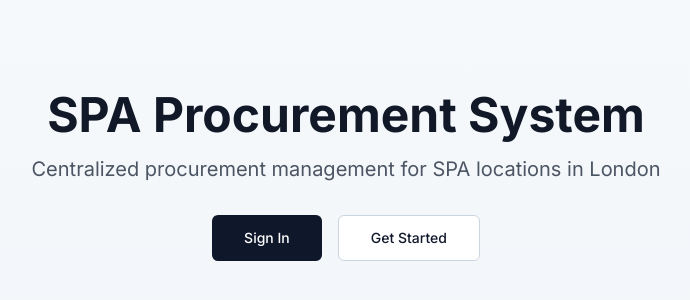
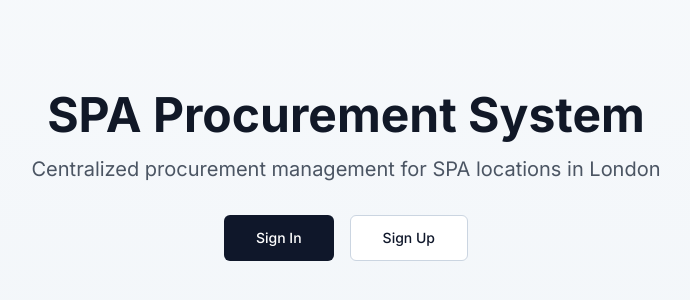
Before and after one commit to CroSSer23/CRM-SPA, a Next.js app: page / in a window 1280 px wide. Shown: the part 224-524 px from the top of the page, without its empty margins (294-984 px from the left). Built offline with nearby package versions, Linux system fonts and the light colour scheme; no server answers.

Commit message:
fix: use correct Clerk domain for authentication

```diff
--- a/app/page.tsx
+++ b/app/page.tsx
@@ -22,18 +22,18 @@ export default async function HomePage() {
           Centralized procurement management for SPA locations in London
         </p>
         <div className="flex gap-4 justify-center">
-          <Link
-            href="/dashboard"
+          <a
+            href={`https://dominant-earwig-41.accounts.dev/sign-in?redirect_url=${encodeURIComponent(process.env.NEXT_PUBLIC_APP_URL || 'https://spa.crosser.software')}/dashboard`}
             className="inline-flex items-center justify-center rounded-md bg-slate-900 px-8 py-3 text-sm font-medium text-white transition-colors hover:bg-slate-700"
           >
             Sign In
-          </Link>
-          <Link
-            href="/dashboard"
+          </a>
+          <a
+            href={`https://dominant-earwig-41.accounts.dev/sign-up?redirect_url=${encodeURIComponent(process.env.NEXT_PUBLIC_APP_URL || 'https://spa.crosser.software')}/dashboard`}
             className="inline-flex items-center justify-center rounded-md border border-slate-300 bg-white px-8 py-3 text-sm font-medium text-slate-900 transition-colors hover:bg-slate-50"
           >
-            Get Started
-          </Link>
+            Sign Up
+          </a>
         </div>
       </div>
     </div>
```
Also changed, not shown: 2 other files (tests, documents, lock files or other folders).
